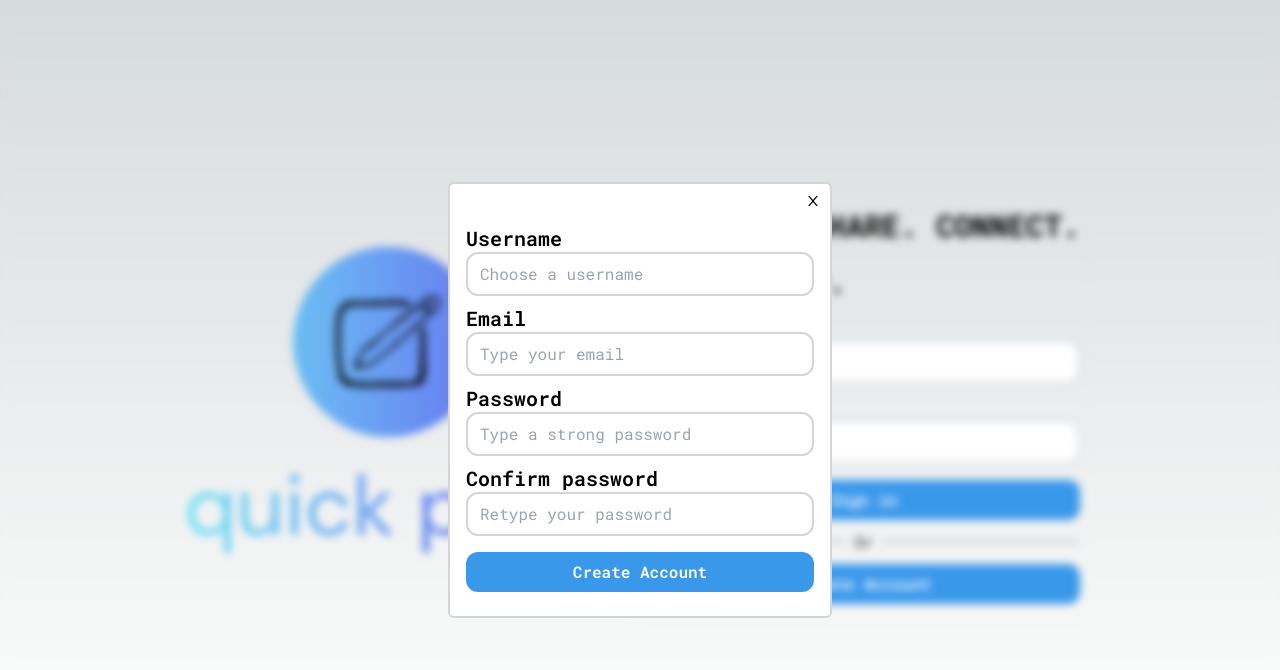
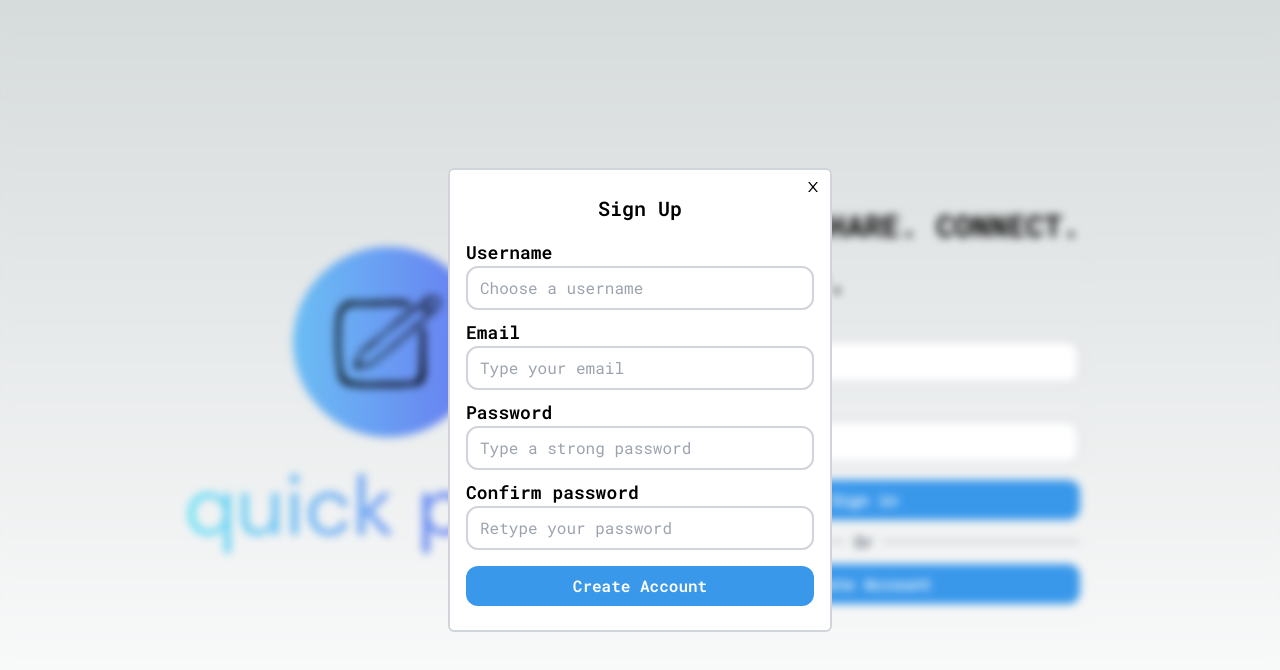
Before and after one commit to MouDev99/quick-post, a Next.js app: page / in a window 1280 px wide. Both pictures are taken after typing "Sample", "name@example.com" into the empty fields and a click on the button "Create Account". Shown: the top 670 px of the page. Built offline with nearby package versions, Linux system fonts and the light colour scheme.

Commit message:
setup postgres database

```diff
--- a/src/app/ui/login-form.tsx
+++ b/src/app/ui/login-form.tsx
@@ -3,12 +3,12 @@ export default function LoginForm() {
   return (
     <form className="my-2 max-w-full">
       <div className="flex flex-col">
-        <label htmlFor="username" className="text-xl font-semibold">Username</label>
-        <input id="username" type="text" className="w-full px-3 py-2 rounded-xl border-2 border-gray-300" required/>
+        <label htmlFor="username" className="text-lg font-semibold">Username</label>
+        <input id="username" type="text" placeholder="Username" className="w-full px-3 py-2 rounded-xl border-2 border-gray-300" required/>
       </div>
       <div className="flex flex-col mt-2">
-        <label htmlFor="email" className="text-xl font-semibold">Email</label>
-        <input id="email" type="email" className="w-full px-3 py-2 rounded-xl border-2 border-gray-300" required/>
+        <label htmlFor="email" className="text-lg font-semibold">Email</label>
+        <input id="email" type="email" placeholder="Email" className="w-full px-3 py-2 rounded-xl border-2 border-gray-300" required/>
       </div>
       <div className="mt-4">
         <button type="submit" className="flex justify-center rounded-xl py-2 w-full font-semibold text-md text-white bg-[#3A98EB] hover:opacity-90 transition-opacity duration-300">
--- a/src/app/ui/signup-form.tsx
+++ b/src/app/ui/signup-form.tsx
@@ -2,20 +2,21 @@ export default function SignupFrom() {
 
   return (
     <form>
+      <h2 className="text-xl text-center font-semibold">Sign Up</h2>
       <div className="flex flex-col mt-4">
-        <label htmlFor="username" className="text-xl font-semibold">Username</label>
+        <label htmlFor="username" className="text-lg font-semibold">Username</label>
         <input id="username" type="text" placeholder="Choose a username" className="w-full px-3 py-2 rounded-xl border-2 border-gray-300" required />
       </div>
       <div className="flex flex-col mt-2">
-        <label htmlFor="email" className="text-xl font-semibold">Email</label>
+        <label htmlFor="email" className="text-lg font-semibold">Email</label>
         <input id="email" type="email" placeholder="Type your email" className="w-full px-3 py-2 rounded-xl border-2 border-gray-300" required />
       </div>
       <div className="flex flex-col mt-2">
-        <label htmlFor="password" className="text-xl font-semibold">Password</label>
+        <label htmlFor="password" className="text-lg font-semibold">Password</label>
         <input id="password" type="password" placeholder="Type a strong password" className="w-full px-3 py-2 rounded-xl border-2 border-gray-300" required />
       </div>
       <div className="flex flex-col mt-2">
-        <label htmlFor="confirmpassword" className="text-xl font-semibold">Confirm password</label>
+        <label htmlFor="confirmpassword" className="text-lg font-semibold">Confirm password</label>
         <input id="confirmpassword" type="password" placeholder="Retype your password" className="w-full px-3 py-2 rounded-xl border-2 border-gray-300" required />
       </div>
       <div className="mt-4">
```
Also changed, not shown: package.json (+13 -6 lines), src/scripts/seed.js (added, +65 -0 lines), 2 other files (tests, documents, lock files or other folders).
